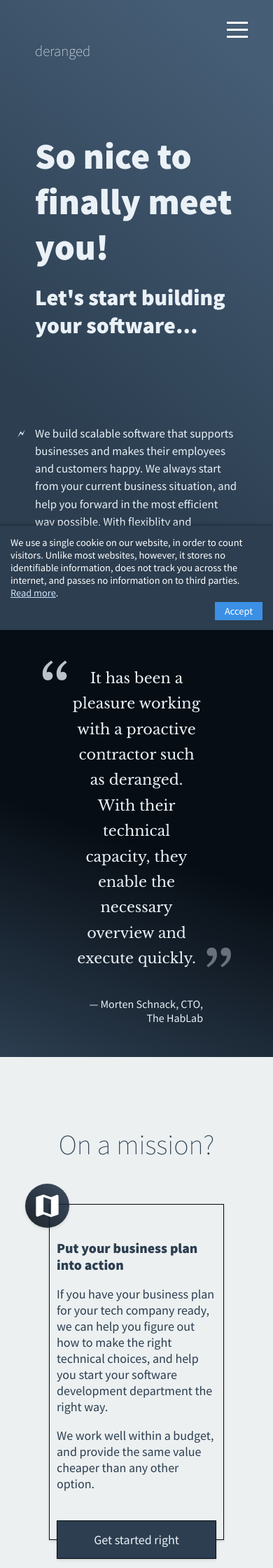
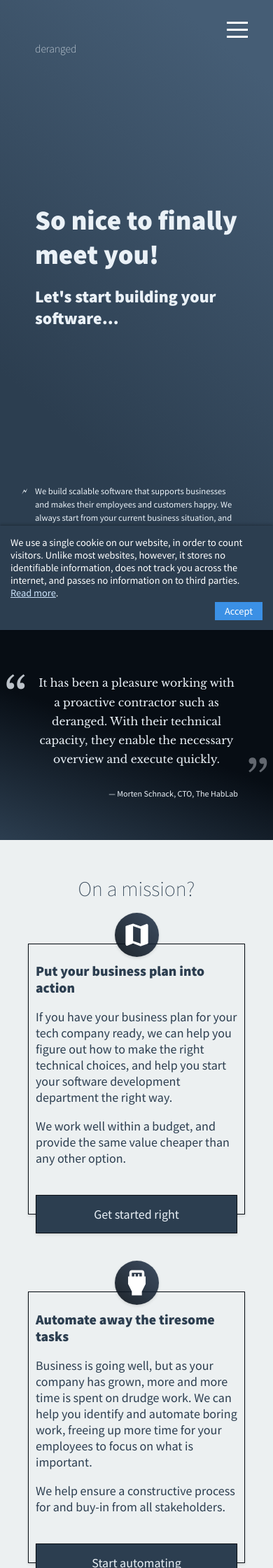
Before and after one commit to derangeddk/deranged.dk, a Jekyll site: the page built from index.html, in a window 390 px wide. Shown: the top 2240 px of the page at 70% size. Built offline with Jekyll 4.4.1, drawn with Linux system fonts in a browser that asks for light colours.

Commit message:
More responsiveness on the new homepage

```diff
--- a/css/home.scss
+++ b/css/home.scss
@@ -70,6 +70,9 @@ permalink: /css/homestyle.css
       right: 30px;
     }
   }
+  @media screen and (max-width: 539px) {
+    font-size: 12px;
+  }
 }
 
 @keyframes upanddown {
@@ -132,6 +135,10 @@ permalink: /css/homestyle.css
       content: '— ';
     }
   }
+  @media screen and (max-width: 539px) {
+    padding: 30px 50px;
+    font-size: 12px;
+  }
 }
 
 .customer-quote-section-alternate-style {
@@ -160,6 +167,10 @@ permalink: /css/homestyle.css
   align-items: center;
   @media screen and (max-width:767px) {
     padding: 0 30px;
+  }
+  @media screen and (max-width: 539px) {
+    font-size: 12px;
+    padding: 0;
   }
 }
 
@@ -206,6 +217,12 @@ permalink: /css/homestyle.css
       margin-bottom: -50px;
       transition: transform 0.4s, box-shadow 0.4s, background-color 0.4s;
       box-shadow: 0 0 2px rgba(0, 0, 0, 0.1), 0 2px 4px rgba(0, 0, 0, 0.1);
+      @media screen and (max-width: 767px) {
+        position: absolute;
+        top: -45px;
+        left: calc(50% - 31.5px);
+        transform: none;
+      }
     }
     &:hover img {
       transform: translateY(-40px) translateX(-42px) scale(1.15);
@@ -251,6 +268,9 @@ permalink: /css/homestyle.css
     > h1 {
       grid-column: auto;
       margin-bottom: 50px;
+      &:not(:first-child) {
+        margin-top: 0px;
+      }
     }
     .product {
       margin-bottom: 100px;
@@ -261,6 +281,9 @@ permalink: /css/homestyle.css
       padding-bottom: 50px;
     }
   }
+  @media screen and (max-width:539px) {
+    padding: 50px 30px;
+  }
 }
 
 .other-pages-section {
@@ -270,8 +293,7 @@ permalink: /css/homestyle.css
 
 .how-we-think-section {
   grid-row: 1 / 2;
-  padding: 50px 70px;
-  padding-right: 50px;
+  padding: 50px 50px 50px 70px;
   text-align: left;
   background: #2c3e50;
   color: #eaf1f7;
@@ -282,6 +304,9 @@ permalink: /css/homestyle.css
     font-size: 1.8em;
     font-weight: 200;
     margin: 0;
+  }
+  @media screen and (max-width: 539px) {
+    padding: 50px 30px;
   }
 }
 
@@ -324,6 +349,20 @@ permalink: /css/homestyle.css
       object-fit: cover;
       height: 100%;
       width: 100%;
+    }
+  }
+  @media screen and (max-width: 539px) {
+    padding-left: 0;
+    display: block;
+    .who-we-are-content {
+      padding-left: 30px;
+      padding-right: 30px;
+      margin-bottom: 15px;
+    }
+    .team-photos {
+      grid-template-columns: 1fr 1fr 1fr;
+      grid-auto-rows: 1fr 1fr;
+      margin-left: 0;
     }
   }
 }
@@ -382,6 +421,20 @@ permalink: /css/homestyle.css
     max-width: 500px;
     width: 100%;
     text-align: left;
+  }
+
+  @media screen and (max-width: 767px) {
+    height: auto;
+    h1 {
+      margin-top: 1em;
+    }
+  }
+
+  @media screen and (max-width: 539px) {
+    p {
+      padding-left: 30px;
+      padding-right: 30px;
+    }
   }
 }
 
@@ -483,6 +536,9 @@ permalink: /css/homestyle.css
     text-align: center;
     font-size: 0.6em;
   }
+  @media screen and (max-width: 767px) {
+    margin-bottom: 0;
+  }
 }
 
 @media screen and (max-width:1199px) {
```
